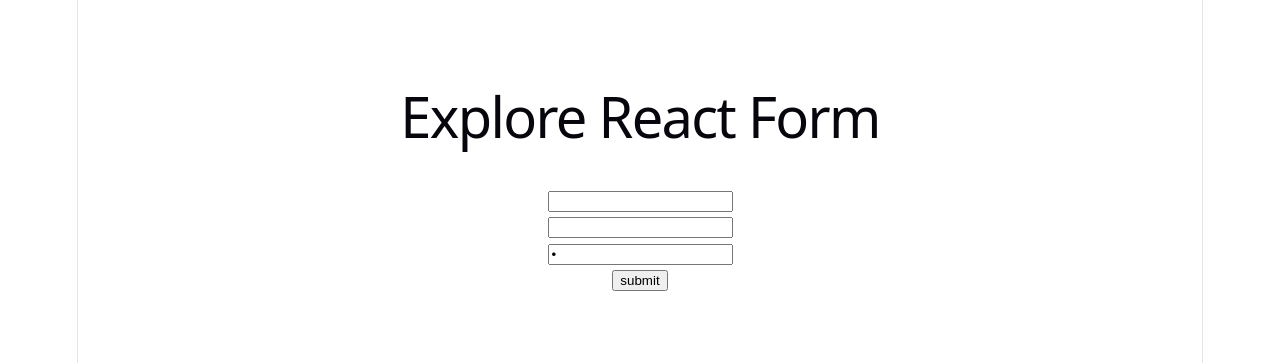
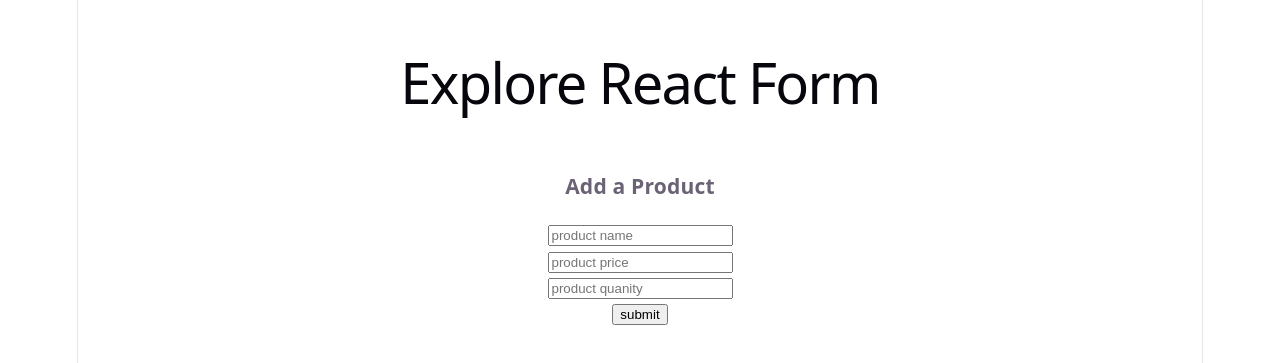
Before and after one commit to MahbubaSultanaEty/m-38-context-api-custom-hook, a React (Vite) app: page / in a window 1280 px wide. Shown: the part 219-582 px from the top of the page. Built offline with nearby package versions, Linux system fonts and the light colour scheme.

Commit message:
38-5 Create Product form and collect product data

```diff
--- a/src/App.jsx
+++ b/src/App.jsx
@@ -3,6 +3,7 @@
 import ControlledField from './Components/ControlledField/ControlledField'
 import FormAction from './Components/FormAction/FormAction'
 import HookForm from './Components/HookForm/HookForm'
+import ProductManagement from './Components/ProductManagement/ProductManagement'
 import SimpleForm from './Components/SimpleForm/SimpleForm'
 import UnControlledFIeld from './Components/UnControlledField/UnControlledFIeld'
 
@@ -18,7 +19,8 @@
         {/* <FormAction></FormAction> */}
         {/* <ControlledField></ControlledField> */}
         {/* <UnControlledFIeld></UnControlledFIeld> */}
-        <HookForm></HookForm>
+        {/* <HookForm></HookForm> */}
+        <ProductManagement></ProductManagement>
    </section>
     </>
   )
--- /dev/null
+++ b/src/Components/ProductManagement/ProductForm.jsx
@@ -0,0 +1,35 @@
+import React from 'react';
+
+const ProductForm = () => {
+
+    const handleProductSubmit = (e) => {
+        e.preventDefault();
+        const name = e.target.name.value;
+        const price = e.target.price.value;
+        const quanity = e.target.quantity.value;
+        // console.log(name, price, quanity);
+
+        const newProduct = {
+            name,
+            price,
+            quanity
+        }
+        console.log(newProduct);
+    }
+    return (
+        <div>
+            <h3>Add a Product</h3>
+            <form onSubmit={handleProductSubmit}>
+                <input type="text" name='name' placeholder='product name' />
+                <br />
+                <input type="text" name='price' placeholder='product price' />
+                <br />
+                <input type="text" name='quantity' placeholder='product quanity' />
+                <br />
+                <input type="submit" value="submit" />
+            </form>
+        </div>
+    );
+};
+
+export default ProductForm;
--- /dev/null
+++ b/src/Components/ProductManagement/ProductManagement.jsx
@@ -0,0 +1,15 @@
+import React from 'react';
+import ProductTable from './ProductTable';
+import ProductForm from './ProductForm';
+
+const ProductManagement = () => {
+
+    return (
+        <div>
+           <ProductForm></ProductForm>
+            <ProductTable></ProductTable>
+        </div>
+    );
+};
+
+export default ProductManagement;
--- /dev/null
+++ b/src/Components/ProductManagement/ProductTable.jsx
@@ -0,0 +1,11 @@
+import React from 'react';
+
+const ProductTable = () => {
+    return (
+        <div>
+
+        </div>
+    );
+};
+
+export default ProductTable;
--- a/src/get-form-data/get-form-data.js
+++ b/src/get-form-data/get-form-data.js
@@ -5,4 +5,5 @@
  * 3. controlled component. one per each field use state on change of the field. useful to dynamically handle error
  * 4. handle all cintrolled field on one state object
  * 5. Uncontrolled form using useRef
+ * 6. Hook Form [useInptField]
  */
```
